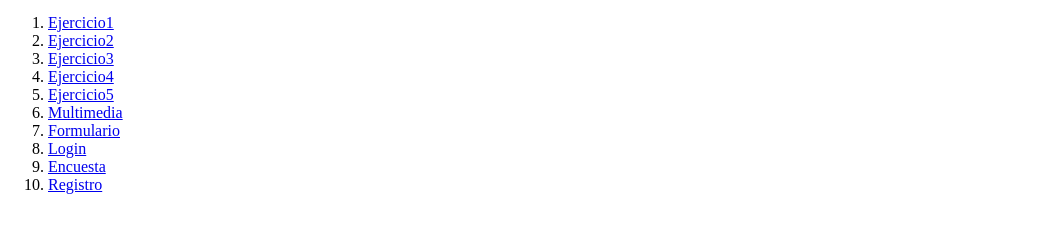
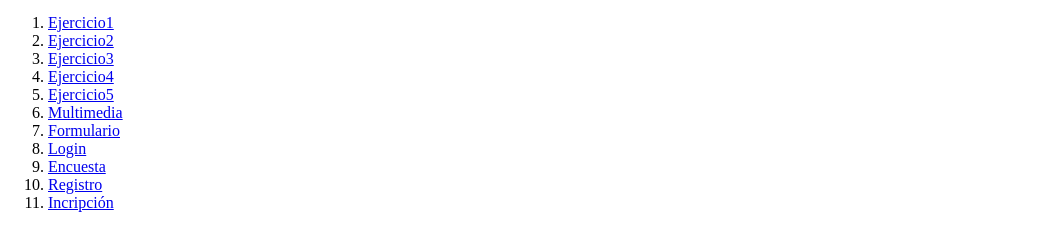
Before and after one commit to hugogazquez/hugogazquez.github.io, a plain HTML site: page index.html in a window 1280 px wide. Shown: the part 515-766 px from the top of the page, without its empty margins (0-1056 px from the left). Drawn offline with Linux system fonts and the light colour scheme.

Commit message:
Update index.html

```diff
--- a/index.html
+++ b/index.html
@@ -17,5 +17,6 @@
             <li><a href=./form_login.html>Login</li>
             <li><a href=./form_encuesta.html>Encuesta</li>
             <li><a href=./form_registro.html>Registro</li>
+            <li><a href=.form_inscripcion.html>Incripción</li>
 
         </ol>
```
